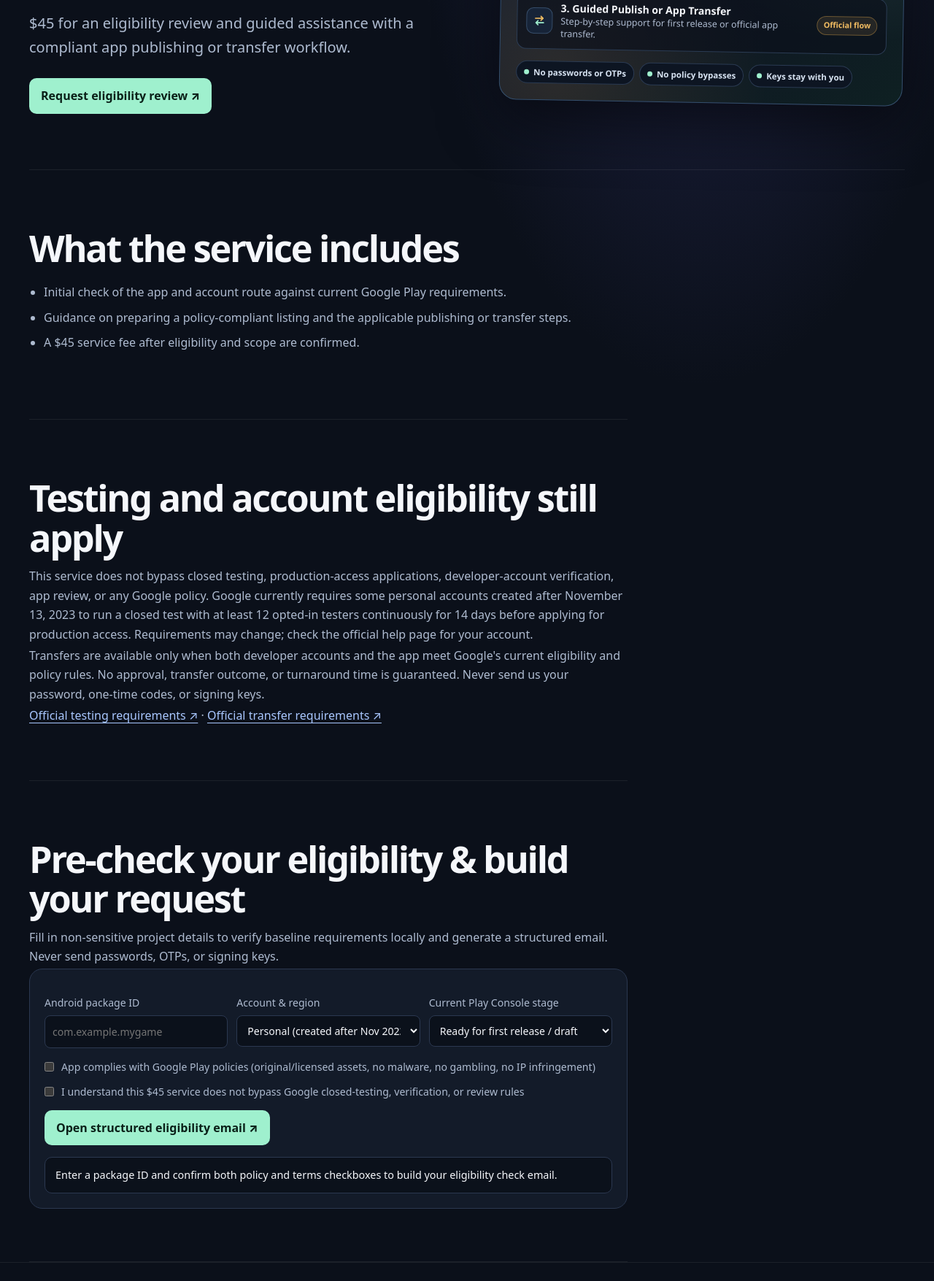
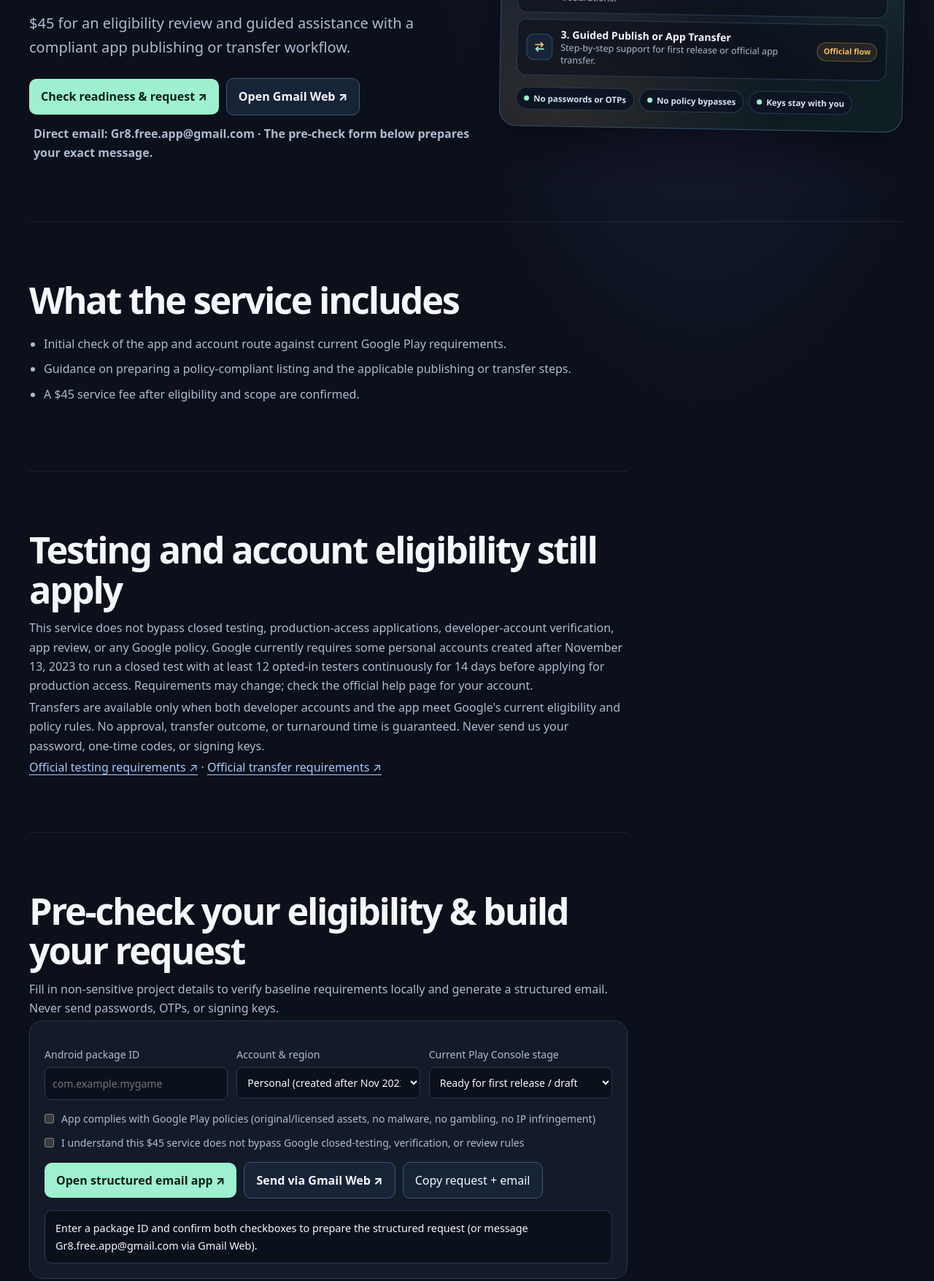
Before and after one commit to simple-free-apps/simple-free-apps.github.io, a plain HTML site: page play-publish/index.html in a window 1280 px wide. Shown: the part 420-2175 px from the top of the page at 73% size. Drawn offline with Linux system fonts and the light colour scheme.

Commit message:
ux: add Gmail Web compose, explicit email, and one-click clipboard copy on /play-publish/

```diff
--- a/play-publish/index.html
+++ b/play-publish/index.html
@@ -57,7 +57,11 @@
       <p class="kicker" data-en="GOOGLE PLAY DEVELOPER SUPPORT" data-ar="دعم مطوري GOOGLE PLAY">GOOGLE PLAY DEVELOPER SUPPORT</p>
       <h1 data-en="Publishing &amp; transfer assistance" data-ar="مساعدة النشر ونقل التطبيقات">Publishing &amp; transfer assistance</h1>
       <p class="lead" data-en="$45 for an eligibility review and guided assistance with a compliant app publishing or transfer workflow." data-ar="45 دولاراً لمراجعة الأهلية والمساعدة الإرشادية في نشر تطبيق متوافق أو نقله.">$45 for an eligibility review and guided assistance with a compliant app publishing or transfer workflow.</p>
-      <a class="button" href="mailto:Gr8.free.app@gmail.com?subject=Google%20Play%20publishing%20eligibility" data-en="Request eligibility review ↗" data-ar="اطلب مراجعة الأهلية ↗">Request eligibility review ↗</a>
+      <div class="hero-actions">
+        <a class="button" href="#pp-precheck" data-en="Check readiness &amp; request ↗" data-ar="افحص الجاهزية واطلب الخدمة ↗">Check readiness &amp; request ↗</a>
+        <a class="button button-secondary" href="https://mail.google.com/mail/?view=cm&amp;fs=1&amp;to=Gr8.free.app@gmail.com&amp;su=Google%20Play%20Publishing%20Eligibility%20(%2445)" target="_blank" rel="noopener noreferrer" data-en="Open Gmail Web ↗" data-ar="فتح Gmail ويب ↗">Open Gmail Web ↗</a>
+      </div>
+      <p class="quiet-link" data-en="Direct email: Gr8.free.app@gmail.com · The pre-check form below prepares your exact message." data-ar="البريد المباشر: Gr8.free.app@gmail.com · النموذج أدناه يجهّز رسالتك جاهزة للإرسال أو النسخ.">Direct email: Gr8.free.app@gmail.com · The pre-check form below prepares your exact message.</p>
     </div>
     <div class="hero-art hero-art-visual">
       <div class="publish-visual">
@@ -152,7 +156,7 @@
     </p>
   </section>
 
-  <section class="about">
+  <section id="pp-precheck" class="about">
     <h2 data-en="Pre-check your eligibility &amp; build your request" data-ar="افحص جاهزيتك وأنشئ طلب المراجعة">Pre-check your eligibility &amp; build your request</h2>
     <p data-en="Fill in non-sensitive project details to verify baseline requirements locally and generate a structured email. Never send passwords, OTPs, or signing keys." data-ar="أدخل بيانات التطبيق غير الحساسة للتحقق من الجاهزية وتوليد رسالة منظمة. لا ترسل كلمات مرور أو رموز تحقق أو مفاتيح توقيع.">Fill in non-sensitive project details to verify baseline requirements locally and generate a structured email. Never send passwords, OTPs, or signing keys.</p>
     <div class="readiness-card">
@@ -176,7 +180,9 @@
       <label class="readiness-check"><input id="pp-clean" type="checkbox"> <span data-en="App complies with Google Play policies (original/licensed assets, no malware, no gambling, no IP infringement)" data-ar="التطبيق متوافق مع سياسات Google Play (أصول مرخصة، بلا برامج ضارة أو قمار أو انتهاك حقوق)">App complies with Google Play policies (original/licensed assets, no malware, no gambling, no IP infringement)</span></label>
       <label class="readiness-check"><input id="pp-terms" type="checkbox"> <span data-en="I understand this $45 service does not bypass Google closed-testing, verification, or review rules" data-ar="أدرك أن خدمة 45$ لا تتجاوز الاختبارات المغلقة أو التوثيق أو مراجعة Google">I understand this $45 service does not bypass Google closed-testing, verification, or review rules</span></label>
       <div class="hero-actions">
-        <a id="pp-mailto" class="button" href="mailto:Gr8.free.app@gmail.com?subject=Google%20Play%20publishing%20eligibility" data-en="Open structured eligibility email ↗" data-ar="افتح رسالة فحص الأهلية ↗">Open structured eligibility email ↗</a>
+        <a id="pp-mailto" class="button" href="mailto:Gr8.free.app@gmail.com?subject=Google%20Play%20publishing%20eligibility" data-en="Open structured email app ↗" data-ar="فتح تطبيق البريد ↗">Open structured email app ↗</a>
+        <a id="pp-gmail" class="button button-secondary" href="https://mail.google.com/mail/?view=cm&amp;fs=1&amp;to=Gr8.free.app@gmail.com" target="_blank" rel="noopener noreferrer" data-en="Send via Gmail Web ↗" data-ar="إرسال عبر Gmail ويب ↗">Send via Gmail Web ↗</a>
+        <button id="pp-copy" type="button" class="button button-secondary" style="font:inherit;cursor:pointer" data-en="Copy request + email" data-ar="نسخ الطلب + البريد">Copy request + email</button>
       </div>
       <div id="pp-status" class="readiness-output" aria-live="polite"></div>
     </div>
@@ -190,14 +196,18 @@
   const clean = document.getElementById('pp-clean');
   const terms = document.getElementById('pp-terms');
   const link = document.getElementById('pp-mailto');
+  const gmail = document.getElementById('pp-gmail');
+  const copyBtn = document.getElementById('pp-copy');
   const out = document.getElementById('pp-status');
   if (!pkg || !link || !out) return;
+  let lastPayload = '';
   function refresh() {
     const ar = document.documentElement.lang === 'ar';
     const ok = Boolean(pkg.value.trim()) && clean.checked && terms.checked;
     out.textContent = ok
-      ? (ar ? 'جاهز مبدئياً للإرسال: اضغط الزر لفتح بريدك بتفاصيل الفحص الأولي ($45 بعد تأكيد الأهلية).' : 'Ready for eligibility review: click the button to send your structured non-sensitive request ($45 due only after eligibility is confirmed).')
-      : (ar ? 'أكمل معرّف الحزمة وتأكيدَي التوافق والشروط لتجهيز رسالة الأهلية.' : 'Enter a package ID and confirm both policy and terms checkboxes to build your eligibility check email.');
+      ? (ar ? 'جاهز للإرسال إلى Gr8.free.app@gmail.com ($45 بعد تأكيد الأهلية): اختر Gmail ويب أو تطبيق البريد أو انسخ النص.' : 'Ready to send to Gr8.free.app@gmail.com ($45 due only after eligibility is confirmed): use Gmail Web, your email client, or copy the request text.')
+      : (ar ? 'أكمل معرّف الحزمة وتأكيدَي التوافق والشروط لتجهيز الرسالة (أو استخدم النسخ/Gmail مباشرة إلى Gr8.free.app@gmail.com).' : 'Enter a package ID and confirm both checkboxes to prepare the structured request (or message Gr8.free.app@gmail.com via Gmail Web).');
+    const subj = 'Google Play Publishing Eligibility ($45) — ' + (pkg.value.trim() || 'App Check');
     const body = [
       'Package ID: ' + (pkg.value.trim() || '[not specified]'),
       'Account type: ' + acct.value,
@@ -207,7 +217,25 @@
       '',
       'Note: No credentials, OTPs, or signing keys included.'
     ].join('\n');
-    link.href = 'mailto:Gr8.free.app@gmail.com?subject=' + encodeURIComponent('Google Play Publishing Eligibility ($45) — ' + (pkg.value.trim() || 'App Check')) + '&body=' + encodeURIComponent(body);
+    lastPayload = 'To: Gr8.free.app@gmail.com\nSubject: ' + subj + '\n\n' + body;
+    link.href = 'mailto:Gr8.free.app@gmail.com?subject=' + encodeURIComponent(subj) + '&body=' + encodeURIComponent(body);
+    if (gmail) {
+      gmail.href = 'https://mail.google.com/mail/?view=cm&fs=1&to=Gr8.free.app@gmail.com&su=' + encodeURIComponent(subj) + '&body=' + encodeURIComponent(body);
+    }
+  }
+  if (copyBtn) {
+    copyBtn.addEventListener('click', () => {
+      const ar = document.documentElement.lang === 'ar';
+      if (navigator.clipboard && navigator.clipboard.writeText) {
+        navigator.clipboard.writeText(lastPayload).then(() => {
+          out.textContent = ar ? 'تم نسخ نص الطلب والبريد (Gr8.free.app@gmail.com) إلى الحافظة.' : 'Copied request details and Gr8.free.app@gmail.com to clipboard.';
+        }).catch(() => {
+          out.textContent = lastPayload;
+        });
+      } else {
+        out.textContent = lastPayload;
+      }
+    });
   }
   [pkg, acct, stage, clean, terms].forEach((el) => el.addEventListener('input', refresh));
   [clean, terms].forEach((el) => el.addEventListener('change', refresh));
```
